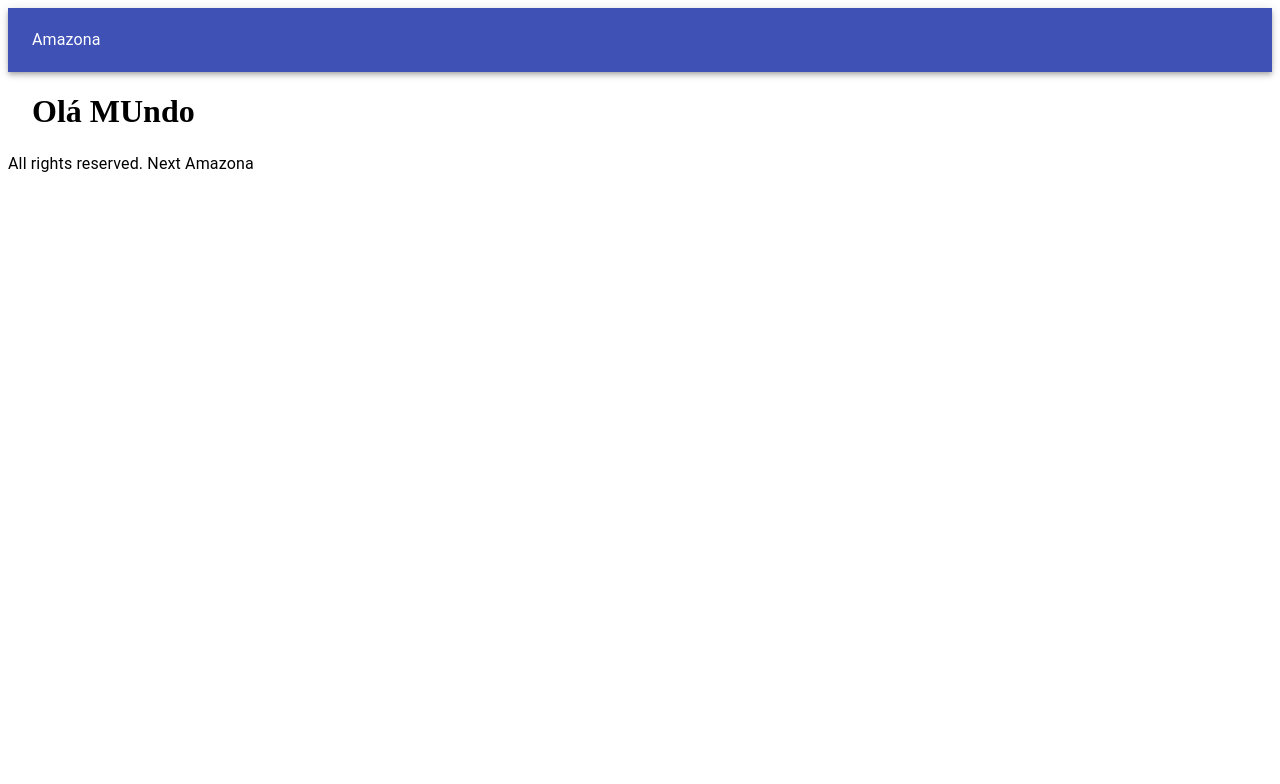
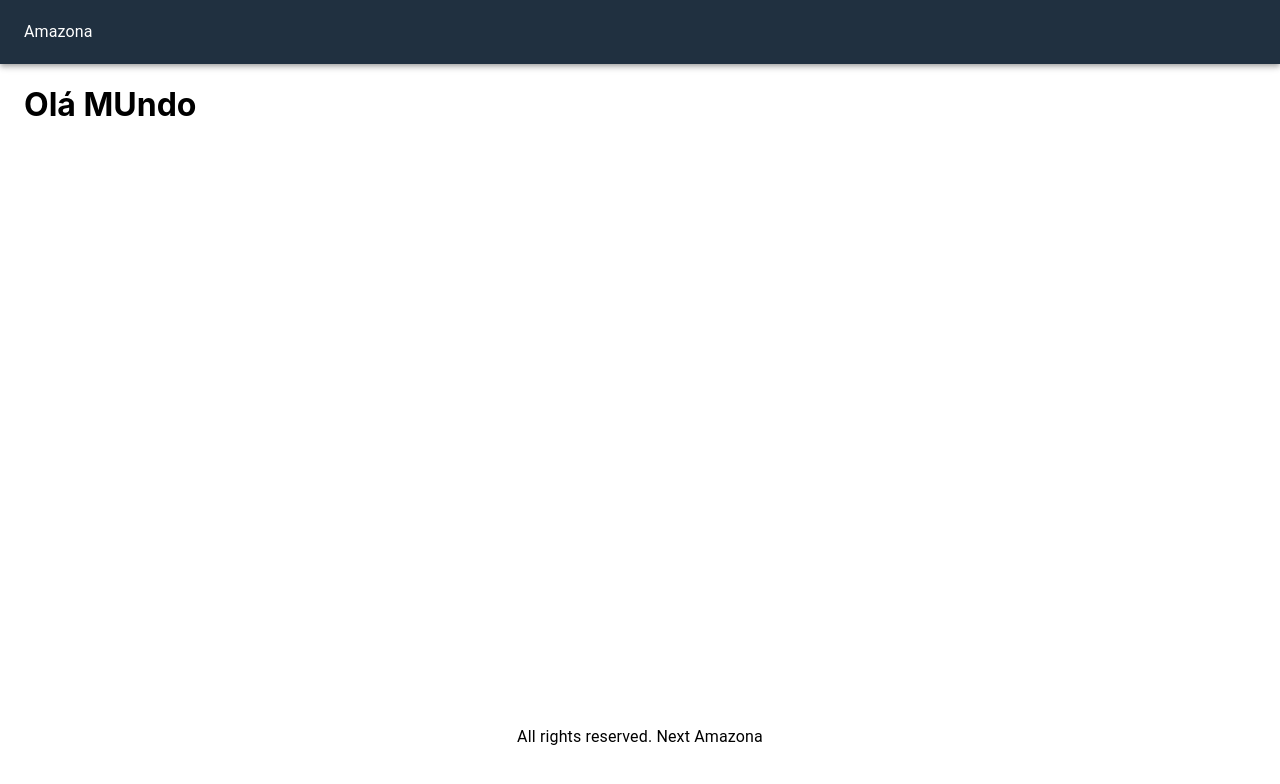
Before and after one commit to GuiSandoval/ecommerce-amazona, a Next.js app: page / in a window 1280 px wide. Shown: the top 784 px of the page. Built offline with nearby package versions, Linux system fonts and the light colour scheme.

Commit message:
chore ✨: Create GlobalStyles

```diff
--- a/src/components/Layout.tsx
+++ b/src/components/Layout.tsx
@@ -1,26 +1,31 @@
 import type { NextPage } from "next";
 import Head from "next/head";
 import { AppBar, Toolbar, Typography, Container } from "@material-ui/core";
+import useStyles from "../utils/styles";
 
 interface IPropsLayout {
   children: React.ReactNode;
 }
 
-const Layout: NextPage<IPropsLayout> = ({ children }) => (
+const Layout: NextPage<IPropsLayout> = ({ children }) => {
+  const classes = useStyles();
+
+  return (
     <div>
       <Head>
         <title>Next Amazona</title>
       </Head>
-    <AppBar position="static">
+      <AppBar position="static" className={classes.navbar}>
         <Toolbar>
           <Typography>Amazona</Typography>
         </Toolbar>
       </AppBar>
-    <Container>{children ?? ""}</Container>
-    <footer>
+      <Container className={classes.main}>{children ?? ""}</Container>
+      <footer className={classes.footer}>
         <Typography>All rights reserved. Next Amazona</Typography>
       </footer>
     </div>
   );
+};
 
 export default Layout;
--- a/src/pages/_app.tsx
+++ b/src/pages/_app.tsx
@@ -1,4 +1,5 @@
 import type { AppProps } from "next/app";
+import "../styles/global.css";
 
 const MyApp = ({ Component, pageProps }: AppProps) => (
   <Component {...pageProps} />
--- /dev/null
+++ b/src/styles/global.css
@@ -0,0 +1,16 @@
+html,
+body {
+  padding: 0;
+  margin: 0;
+  font-family: -apple-system, BlinkMacSystemFont, Segoe UI, Roboto, Oxygen,
+    Ubuntu, Cantarell, Fira Sans, Droid Sans, Helvetica Neue, sans-serif;
+}
+
+a {
+  color: inherit;
+  text-decoration: none;
+}
+
+* {
+  box-sizing: border-box;
+}
--- /dev/null
+++ b/src/utils/styles.ts
@@ -0,0 +1,19 @@
+import { makeStyles } from "@material-ui/core";
+
+const useStyles = makeStyles({
+  navbar: {
+    backgroundColor: "#203040",
+    "& a": {
+      color: "#fff",
+      margin: "0 0 0 10px",
+    },
+  },
+  main: {
+    minHeight: "80vh",
+  },
+  footer: {
+    textAlign: "center",
+  },
+});
+
+export default useStyles;
```
Lines whose indentation alone changed are shown as unchanged.
